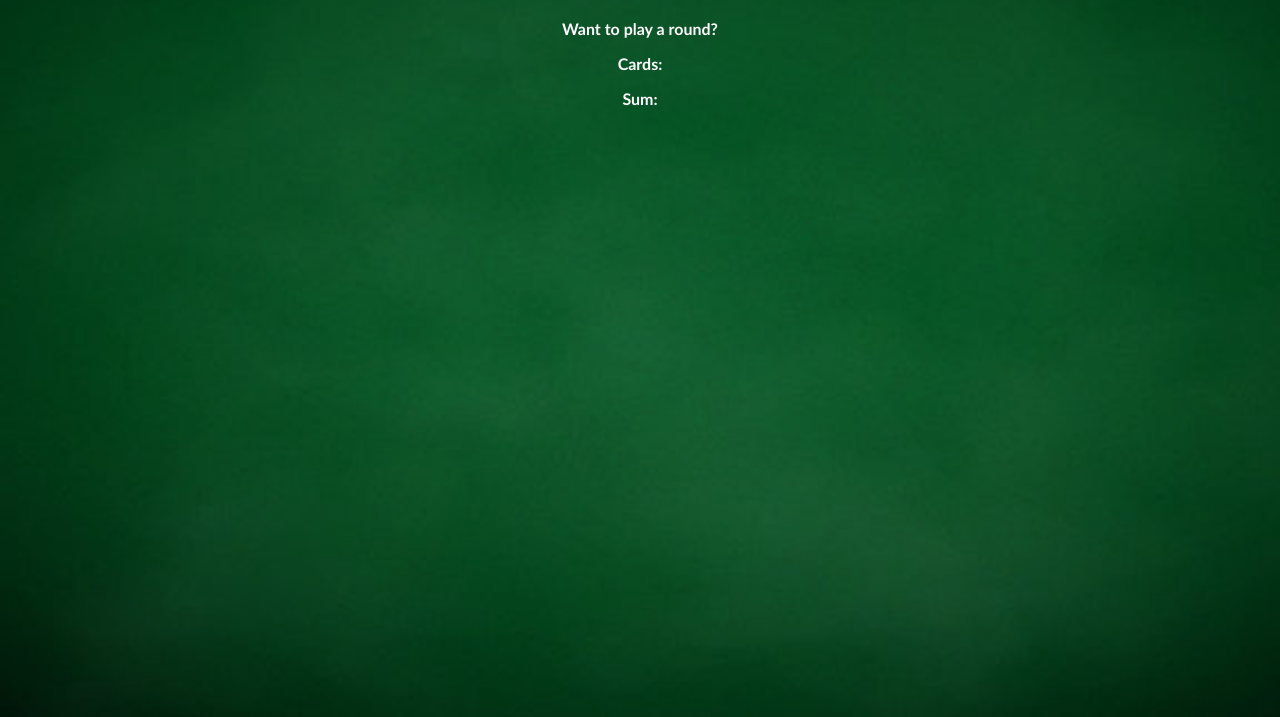
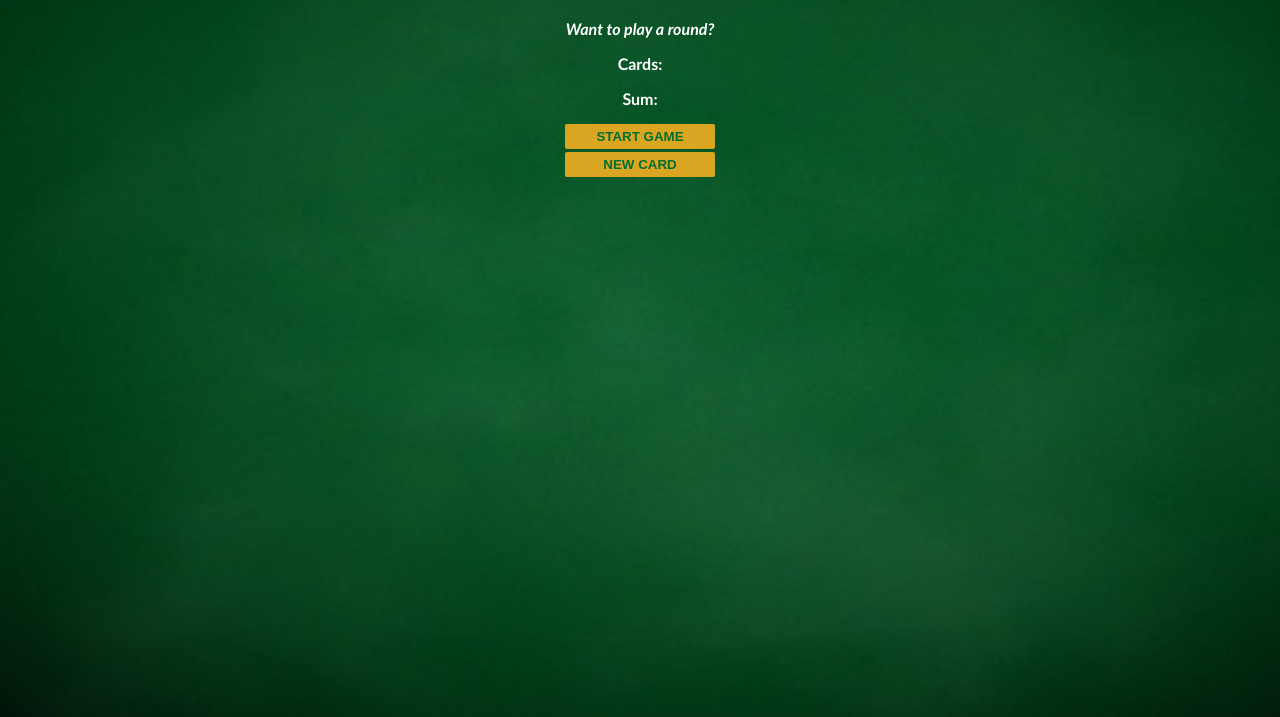
Before and after one commit to cknswau/blackjack-game, a plain HTML site: page index.html in a window 1280 px wide. Shown: the part 83-800 px from the top of the page. Drawn offline with Linux system fonts and the light colour scheme.

Commit message:
adding a new card

```diff
--- a/index.css
+++ b/index.css
@@ -19,5 +19,16 @@ h1 {
 }
 
 #message-el {
-    color: white;
+    font-style: italic;
 }
+
+button {
+    color: #016f32;
+    width: 150px;
+    background: goldenrod;
+    border: none;
+    border-radius: 2px;
+    padding: 5px;
+    font-weight: bold;
+    margin-bottom: 3px;
+}
--- a/index.html
+++ b/index.html
@@ -6,8 +6,10 @@
         <div class="container">
             <h1>Blackjack</h1>
             <p id="message-el">Want to play a round?</p>
-            <p>Cards:</p>
-            <p>Sum:</p>
+            <p id="cards-el">Cards:</p>
+            <p id="sum-el">Sum:</p>
+            <button onclick="startGame()">START GAME</button>
+            <button onclick="newCard()">NEW CARD</button>
         </div>
         <script src="index.js"></script>
     </body>
--- a/index.js
+++ b/index.js
@@ -5,15 +5,25 @@ let sum = firstCard + secondCard
 let hasBlackjack = false
 let isAlive = true
 let message
+let messageEl = document.getElementById("message-el")
+let cardsEl = document.querySelector("#cards-el")
+let sumEl = document.querySelector("#sum-el")
 
-if ( sum <= 20 ) {
-    message = "Do you want to draw a new card? 🙂"
-} else if ( sum === 21 ) {
-    message = "Wohoo! You've got Blackjack! 🥳"
-    hasBlackjack = true
-} else {
-    message = "You're out of the game! 😭"
-    isAlive = false
+function startGame () {
+    if ( sum <= 20 ) {
+        message = "Do you want to draw a new card?"
+    } else if ( sum === 21 ) {
+        message = "Wohoo! You've got Blackjack!"
+        hasBlackjack = true
+    } else {
+        message = "You're out of the game!"
+        isAlive = false
+    }
+    messageEl.textContent = message
+    cardsEl.textContent = "Cards: " + firstCard + " & " + secondCard
+    sumEl.textContent = "Sum: " + sum
 }
 
-console.log(message)
+function newCard() {
+    console.log("New Card!")
+}
```
